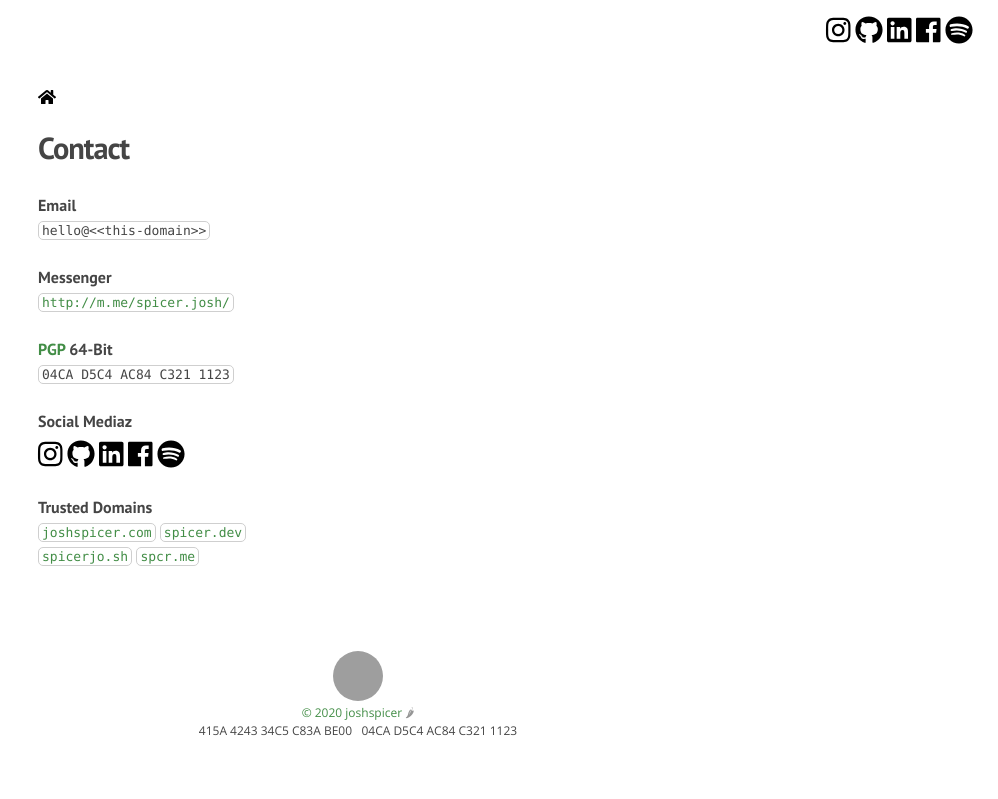
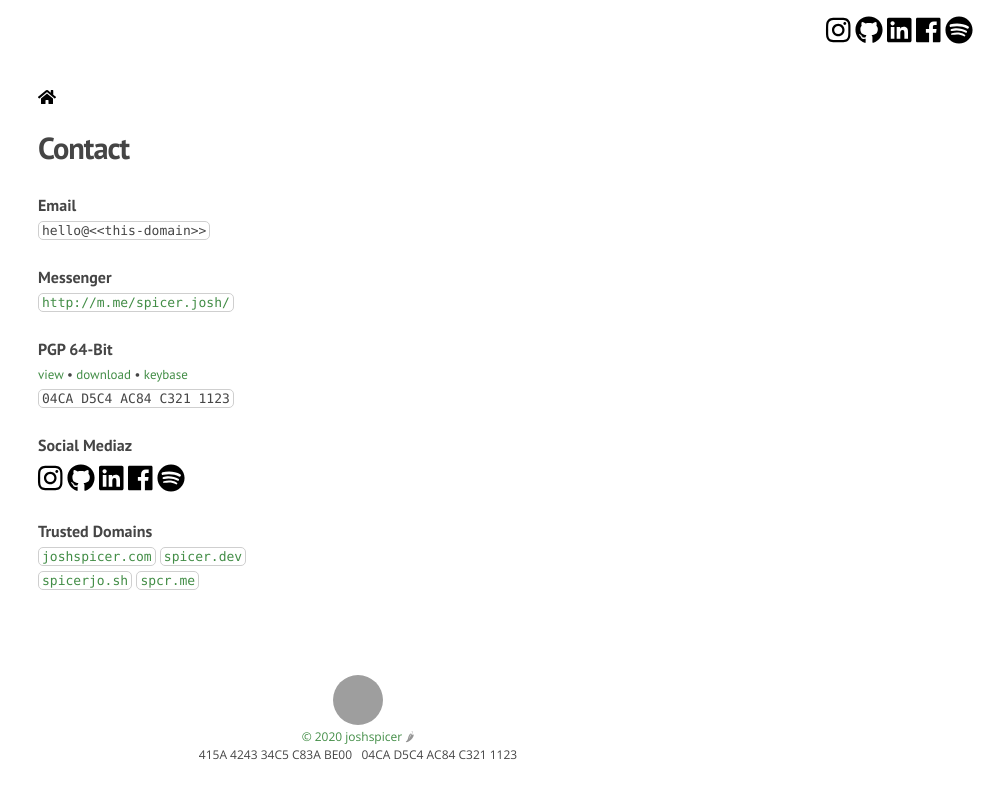
Before and after one commit to diezcami/arctic-fox-theme, a Jekyll site: the page built from contact.html, in a window 1280 px wide. Shown: the top 799 px of the page, without its empty margins (282-1280 px from the left). Built offline with Jekyll 4.4.1, drawn with Linux system fonts in a browser that asks for light colours; nearby versions of some CDN libraries.

Commit message:
contact page and pgp keys [signed with my public PGP key]

```diff
--- a/contact.html
+++ b/contact.html
@@ -18,20 +18,23 @@ permalink: contact
 <br />
 <code>1F5EAnZXJEYcvesamd28V4hv8J2Ve63DVh</code> -->
 <!-- <br /><br /> -->
-<b
-  ><a href="./PGP.txt"><strong>PGP</strong></a> 64-Bit</b
->
+<b><strong>PGP</strong> 64-Bit</b>
+<br />
+<span style="font-size: small;"
+  ><a href="./pgp">view</a> • <a href="./pgp-joshspicer.asc">download</a> •
+  <a href="https://keybase.io/joshspicer">keybase</a>
+</span>
 <br />
 <code>04CA D5C4 AC84 C321 1123</code>
 <br /><br />
 <b>Social Mediaz</b>
 <br />
-<hr style="height:5px; visibility:hidden;" />
+<hr style="height: 5px; visibility: hidden;" />
 
 {% for link in site.social-links %}
-<span style="padding:0;margin:0;">
-  <a style="padding:0;margin:0" href="{{link.url}}">
-    <i style="color:black;font-size:28px;" class="{{ link.icon }}"></i>
+<span style="padding: 0; margin: 0;">
+  <a style="padding: 0; margin: 0;" href="{{link.url}}">
+    <i style="color: black; font-size: 28px;" class="{{ link.icon }}"></i>
   </a>
 </span>
 {% endfor %}
```
Also changed, not shown: pgp.md (added, +8 -0 lines), 1 other file.
